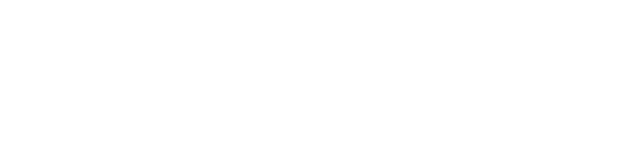
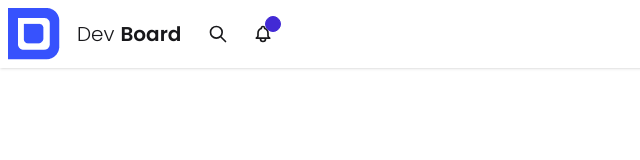
Before and after one commit to shahariarshawon/programming-hero-assignment-5, a plain HTML site: page index.html in a window 1280 px wide. Shown: the whole page, without its empty margins (0-640 px from the left). Drawn offline with nearby package versions, Linux system fonts and the light colour scheme.

Commit message:
no more today please

```diff
--- a/index.html
+++ b/index.html
@@ -3,9 +3,42 @@
 <head>
     <meta charset="UTF-8">
     <meta name="viewport" content="width=device-width, initial-scale=1.0">
+     <!-- tailwind and daisyui connection -->
+     <link href="https://cdn.jsdelivr.net/npm/daisyui@5" rel="stylesheet" type="text/css" />
+     <script src="https://cdn.jsdelivr.net/npm/@tailwindcss/browser@4"></script>
+     <!-- css connection -->
+      <link rel="stylesheet" href="style/style.css">
+      <!-- favicon -->
+       <link rel="shortcut icon" href="assets/favivon.png" type="image/x-icon">
+       <!-- poppins font connection -->
+       <link rel="preconnect" href="https://fonts.googleapis.com">
+       <link rel="preconnect" href="https://fonts.gstatic.com" crossorigin>
+       <link href="https://fonts.googleapis.com/css2?family=Poppins:ital,wght@0,100;0,200;0,300;0,400;0,500;0,600;0,700;0,800;0,900;1,100;1,200;1,300;1,400;1,500;1,600;1,700;1,800;1,900&display=swap" rel="stylesheet">
     <title>Dev Board</title>
 </head>
-<body>
-
+<body class="poppins">
+    <header>
+        <nav>
+            <div class="navbar bg-base-100 shadow-sm">
+                <div class="flex items-center">
+                    <img  src="assets/logo.png" alt="">
+                <div class="">
+                  <a class="btn btn-ghost text-xl"><span class="font-light">Dev</span>Board</a>
+                </div>
+                </div>
+                <div class="">
+                  <button class="btn btn-ghost btn-circle">
+                    <svg xmlns="http://www.w3.org/2000/svg" class="h-5 w-5" fill="none" viewBox="0 0 24 24" stroke="currentColor"> <path stroke-linecap="round" stroke-linejoin="round" stroke-width="2" d="M21 21l-6-6m2-5a7 7 0 11-14 0 7 7 0 0114 0z" /> </svg>
+                  </button>
+                  <button class="btn btn-ghost btn-circle">
+                    <div class="indicator">
+                      <svg xmlns="http://www.w3.org/2000/svg" class="h-5 w-5" fill="none" viewBox="0 0 24 24" stroke="currentColor"> <path stroke-linecap="round" stroke-linejoin="round" stroke-width="2" d="M15 17h5l-1.405-1.405A2.032 2.032 0 0118 14.158V11a6.002 6.002 0 00-4-5.659V5a2 2 0 10-4 0v.341C7.67 6.165 6 8.388 6 11v3.159c0 .538-.214 1.055-.595 1.436L4 17h5m6 0v1a3 3 0 11-6 0v-1m6 0H9" /> </svg>
+                      <span class="badge badge-xs badge-primary indicator-item"></span>
+                    </div>
+                  </button>
+                </div>
+              </div>
+        </nav>
+    </header>
 </body>
 </html>
--- a/style/style.css
+++ b/style/style.css
@@ -0,0 +1,4 @@
+.poppins{
+    font-family: "Poppins", sans-serif;
+
+  }
```
Also changed, not shown: assets/favivon.png (added).
